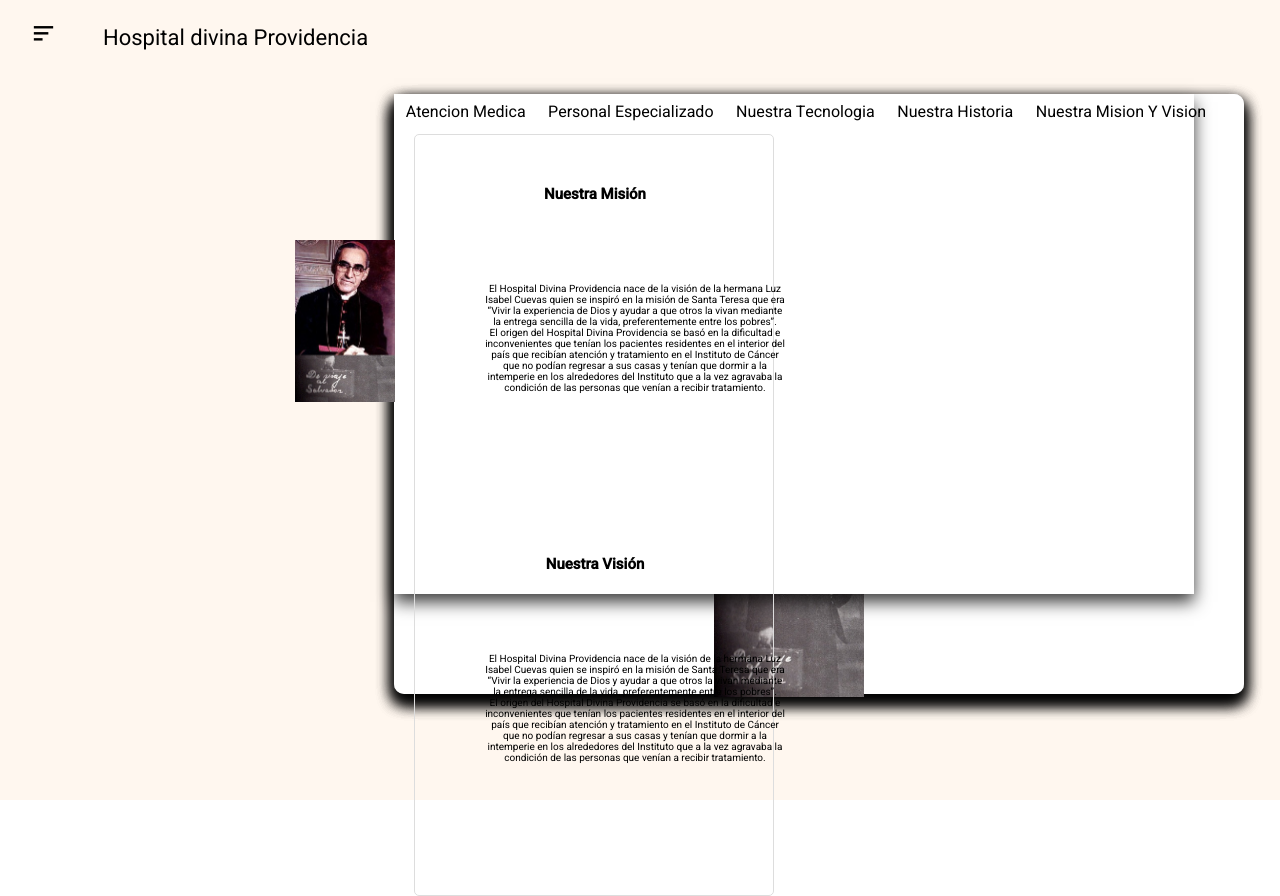
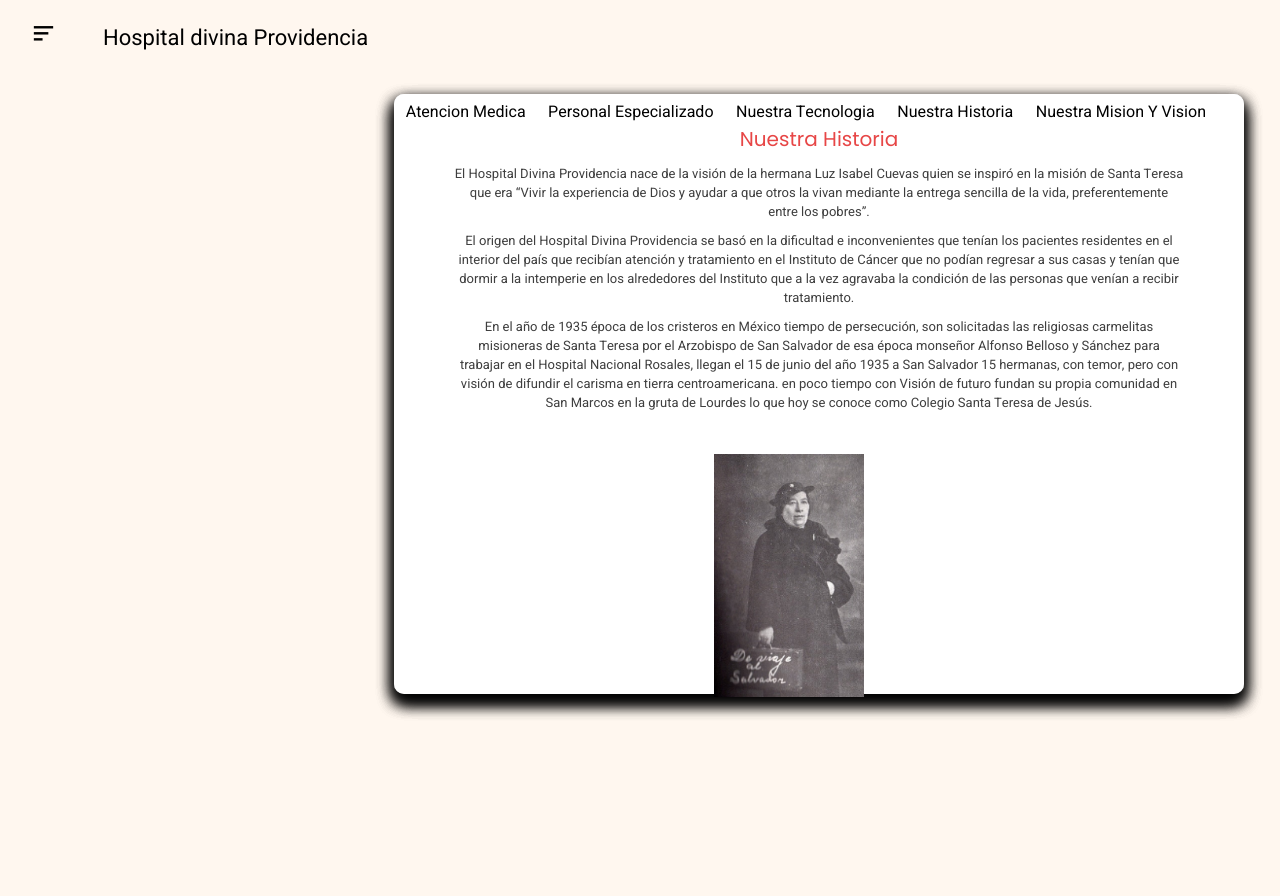
Before and after one commit to Agdrael/pruebaaa, a PHP site: page /template/landing.html in a window 1280 px wide. After the commit the page ends 717 px from the top, so only its background shows below. Run offline with PHP 8.4, Linux system fonts and the light colour scheme; some web fonts are replaced.

Commit message:
Cambios menores, Eliminacion de pestaña de buscar pacientes, modificacion la pagina de Landing

```diff
--- a/css/contenidoinicioLanding.css
+++ b/css/contenidoinicioLanding.css
@@ -382,37 +382,3 @@ width: 50px;
     font-size: 1.6rem;
     color: var(--color3);
 }
-/* form 5 */
-.form5{
-    margin: auto;
-    margin-top: 100px;
-    margin-left: 400px;
-    width: 800px;
-    height: 500px;
-    background-color: #ffffff;
-}
-
-.form5 img{
-    position:fixed;
-    width: 100px;
-    left: 295px;
-}
-.form5 h1{
-    font-weight: 400;
-    font-family: 'Poppins', sans-serif;
-    font-size: 2.4rem;
-    padding-top: 30px;
-    color: #E74646;
-}
-
-.form5 div{
-    display:inline-block;
-    width: 300px;
-    margin: 20px;
-    margin-top: 40px;
-}
-.form5 label{
-    width: 20px;
-    font-size: 1.6rem;
-    color: var(--color3);
-}
--- a/template/inicioHospital.php
+++ b/template/inicioHospital.php
@@ -34,7 +34,6 @@
                 <a href="#agregar">Agregar paciente</a>
                 <a href="#actualizar">Actualizar paciente</a>
                 <a href="#eliminar">Eliminar paciente</a>
-                <a href="#buscar">Buscar paciente</a>
             </nav>
         </div>
     </header>
--- a/template/landing.html
+++ b/template/landing.html
@@ -144,41 +144,6 @@
 
         </form>
 
-                <!-- form 5 -->
-        <form action="" class="form5" data-content id="vision">
-            <form action="" class="form5" data-content id="vision">
-                <div style="float: left; width: 45%; margin-right: 5%; box-sizing: border-box; padding: 10px; border: 1px solid #ddd; border-radius: 5px;">
-                  <section id="misionyvision" class="two-column-section">
-                    <div class="wrap-title-section">
-                      <h2>Nuestra Misión</h2>
-                      <div class="wrap-texto_two-column">
-                        <div class="wrap-text-column">
-                          <p>El Hospital Divina Providencia nace de la visión de la hermana Luz Isabel Cuevas quien se inspiró en la misión de Santa Teresa que era “Vivir la experiencia de Dios y ayudar a que otros la vivan mediante la entrega sencilla de la vida, preferentemente entre los pobres”.</p>
-                          <p>El origen del Hospital Divina Providencia se basó en la dificultad e inconvenientes que tenían los pacientes residentes en el interior del país que recibían atención y tratamiento en el Instituto de Cáncer que no podían regresar a sus casas y tenían que dormir a la intemperie en los alrededores del Instituto que a la vez agravaba la condición de las personas que venían a recibir tratamiento.</p>
-                        </div>
-                      </div>
-                      <div class="wrap-image">
-                        <img src="../imagenes2/teresaVision.jpg" alt="Imagen Misión" style="display: block; margin: 0 auto; max-width: 100%;">
-                      </div>
-                    </div>
-
-                    <div class="wrap-title-section">
-                        <h2>Nuestra Visión</h2>
-
-                        <div class="wrap-texto_two-column">
-                          <div class="wrap-text-column">
-                            <p>El Hospital Divina Providencia nace de la visión de la hermana Luz Isabel Cuevas quien se inspiró en la misión de Santa Teresa que era “Vivir la experiencia de Dios y ayudar a que otros la vivan mediante la entrega sencilla de la vida, preferentemente entre los pobres”.</p>
-                            <p>El origen del Hospital Divina Providencia se basó en la dificultad e inconvenientes que tenían los pacientes residentes en el interior del país que recibían atención y tratamiento en el Instituto de Cáncer que no podían regresar a sus casas y tenían que dormir a la intemperie en los alrededores del Instituto que a la vez agravaba la condición de las personas que venían a recibir tratamiento.</p>
-                          </div>
-                        </div>
-                        <div class="wrap-image">
-                          <img src="../imagenes2/oscar.jpg" alt="Imagen Visión" style="display: block; margin: 0 auto; max-width: 100%;">
-                        </div>
-                      </div>
-                  </section>
-                </div>
-
-        </form>
 </body>
 
 </html>
```
